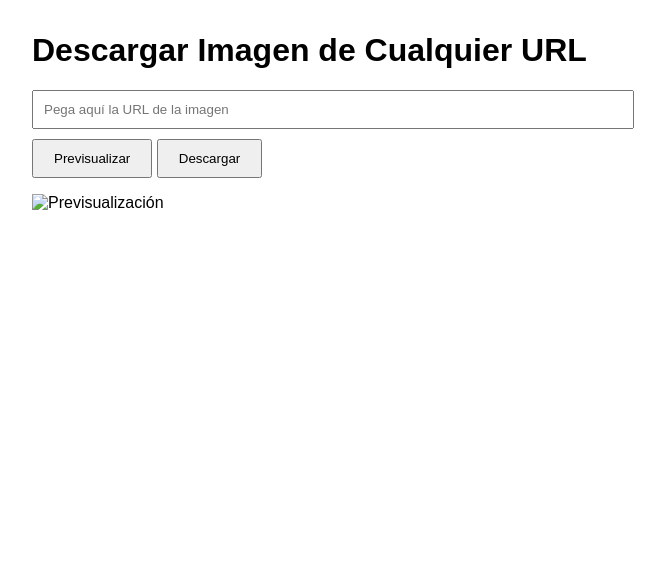
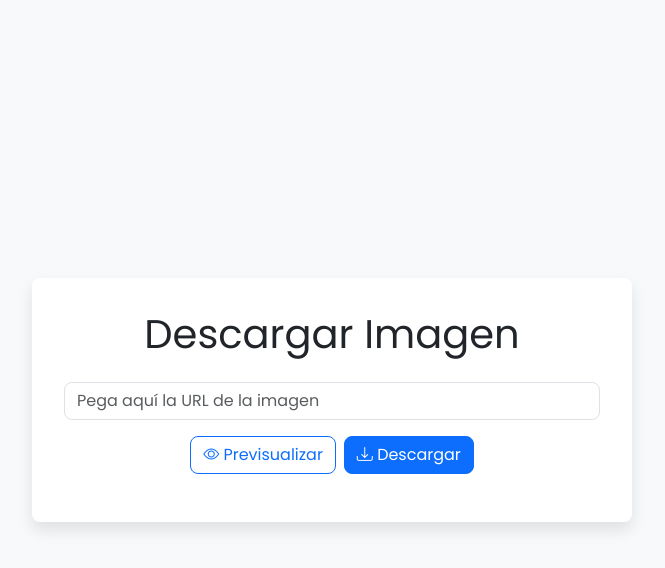
Before and after one commit to jbuitragocab/Project, a website: page index.html in a window 1280 px wide. Both pictures are taken after a click on the button "Previsualizar". Shown: the whole page, without its empty margins (308-973 px from the left). Drawn offline with nearby package versions, Linux system fonts and the light colour scheme.

Commit message:
Pagina más estetica.

```diff
--- a/index.html
+++ b/index.html
@@ -2,32 +2,86 @@
 <html lang="es">
 <head>
   <meta charset="UTF-8">
-  <title>Descargar Imágenes</title>
+  <title>🤫</title>
+  <meta name="viewport" content="width=device-width, initial-scale=1">
+  <!-- Bootstrap 5 CSS -->
+  <link href="https://cdn.jsdelivr.net/npm/bootstrap@5.3.3/dist/css/bootstrap.min.css" rel="stylesheet">
+  <!-- Bootstrap Icons -->
+  <link href="https://cdn.jsdelivr.net/npm/bootstrap-icons@1.10.5/font/bootstrap-icons.css" rel="stylesheet">
+  <!-- Google Fonts: Poppins -->
+  <link href="https://fonts.googleapis.com/css2?family=Poppins:wght@400;600&display=swap" rel="stylesheet">
   <style>
-    body { font-family: Arial, sans-serif; max-width: 600px; margin: 2rem auto; }
-    input { width: calc(100% - 22px); padding: 10px; }
-    button { margin-top: 10px; padding: 10px 20px; }
-    img { max-width: 100%; margin-top: 1rem; }
+    body {
+      font-family: 'Poppins', sans-serif;
+      background-color: #f8f9fa;
+      color: #212529;
+      min-height: 100vh;
+      display: flex;
+      align-items: center;
+      justify-content: center;
+    }
+    .container {
+      max-width: 600px;
+      padding: 2rem;
+      background-color: #ffffff;
+      border-radius: 0.5rem;
+      box-shadow: 0 0.5rem 1rem rgba(0,0,0,0.1);
+    }
+    .form-control {
+      border-radius: 0.5rem;
+    }
+    .btn {
+      border-radius: 0.5rem;
+    }
+    #preview {
+      max-width: 100%;
+      margin-top: 1rem;
+      border-radius: 0.5rem;
+      display: none;
+    }
   </style>
 </head>
 <body>
-  <h1>Descargar Imagen de Cualquier URL</h1>
-  <input id="url" type="text" placeholder="Pega aquí la URL de la imagen">
-  <br>
-  <button id="view">Previsualizar</button>
-  <button id="download">Descargar</button>
-  <div><img id="preview" alt="Previsualización"></div>
+  <div class="container text-center">
+    <h1 class="mb-4">Descargar Imagen</h1>
+    <div class="mb-3">
+      <input id="url" type="text" class="form-control" placeholder="Pega aquí la URL de la imagen">
+    </div>
+    <div class="d-flex justify-content-center gap-2 mb-3">
+      <button id="view" class="btn btn-outline-primary">
+        <i class="bi bi-eye"></i> Previsualizar
+      </button>
+      <button id="download" class="btn btn-primary">
+        <i class="bi bi-download"></i> Descargar
+      </button>
+    </div>
+    <img id="preview" alt="Previsualización de la imagen">
+  </div>
 
+  <!-- Bootstrap 5 JS Bundle -->
+  <script src="https://cdn.jsdelivr.net/npm/bootstrap@5.3.3/dist/js/bootstrap.bundle.min.js"></script>
   <script>
     const preview = document.getElementById('preview');
-    document.getElementById('view').onclick = () => {
-      const url = document.getElementById('url').value;
+    const urlInput = document.getElementById('url');
+    const viewBtn = document.getElementById('view');
+    const downloadBtn = document.getElementById('download');
+
+    viewBtn.onclick = () => {
+      const url = urlInput.value.trim();
+      if (!url) {
+        alert('Por favor, ingresa una URL válida.');
+        return;
+      }
       preview.src = url;
+      preview.style.display = 'block';
     };
 
-    document.getElementById('download').onclick = async () => {
-      const rawUrl = document.getElementById('url').value;
-      if (!rawUrl) return alert('Pon la URL primero');
+    downloadBtn.onclick = async () => {
+      const rawUrl = urlInput.value.trim();
+      if (!rawUrl) {
+        alert('Por favor, ingresa una URL válida.');
+        return;
+      }
       const proxyUrl = `/proxy?url=${encodeURIComponent(rawUrl)}`;
       try {
         const res = await fetch(proxyUrl, { mode: 'cors' });
@@ -35,11 +89,13 @@
         const blob = await res.blob();
         const link = document.createElement('a');
         link.href = URL.createObjectURL(blob);
-        link.download = rawUrl.split('/').pop();
+        link.download = rawUrl.split('/').pop() || 'imagen.jpg';
+        document.body.appendChild(link);
         link.click();
+        document.body.removeChild(link);
         URL.revokeObjectURL(link.href);
       } catch (e) {
-        alert('No se pudo descargar: ' + e.message);
+        alert('No se pudo descargar la imagen: ' + e.message);
       }
     };
   </script>
```
Also changed, not shown: proxy.js (+15 -4 lines).
